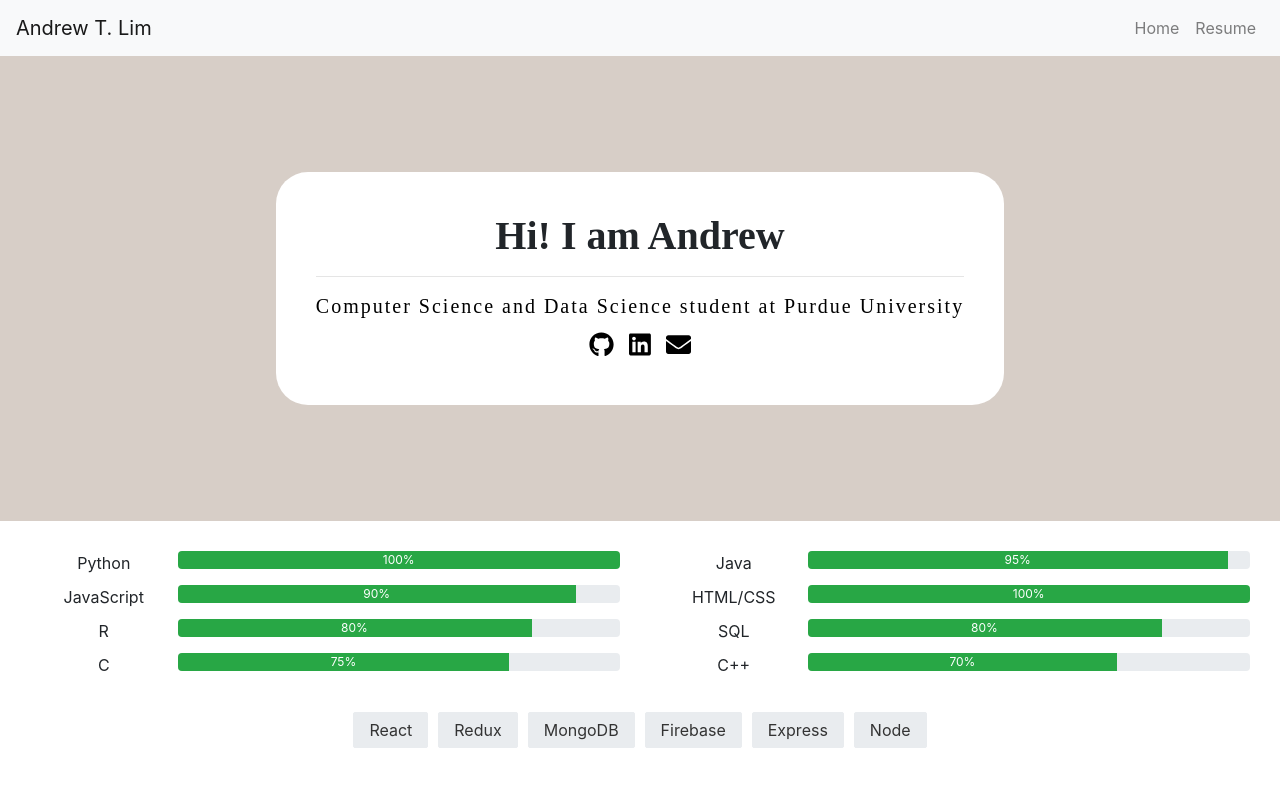
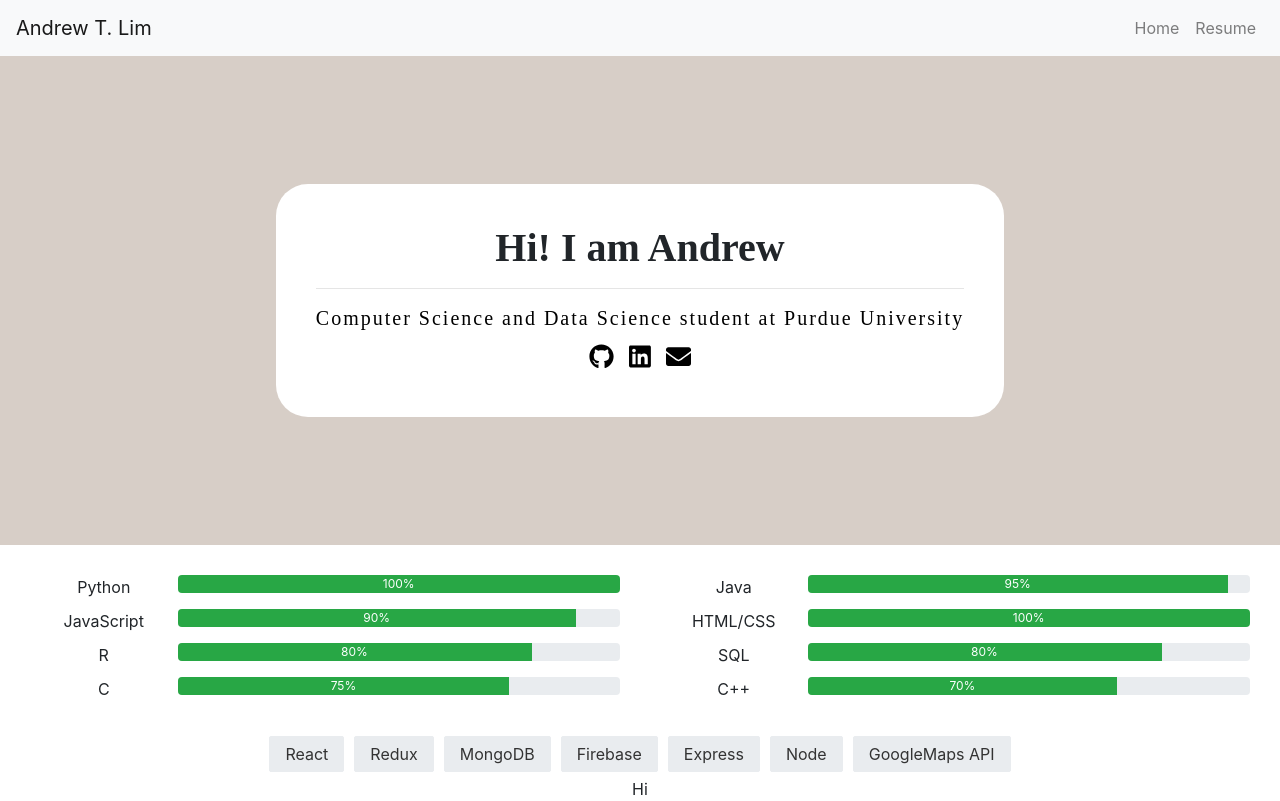
Before and after one commit to lim243/website, a React (Create React App) app: page / in a window 1280 px wide. Built offline with nearby package versions, Linux system fonts and the light colour scheme.

Commit message:
Checkpoint on projects

```diff
--- a/src/Expertise.js
+++ b/src/Expertise.js
@@ -1,8 +1,15 @@
 import React, { Component } from "react";
-import { Card, Col, Row } from "react-bootstrap";
 import styled from "styled-components";
 
-const frameworks = ["React", "Redux", "MongoDB", "Firebase", "Express", "Node"];
+const frameworks = [
+  "React",
+  "Redux",
+  "MongoDB",
+  "Firebase",
+  "Express",
+  "Node",
+  "GoogleMaps API",
+];
 
 const renderFrameworks = frameworks.map((frame) => <p className='frameworks'>{frame}</p>);
 
--- a/src/Main.js
+++ b/src/Main.js
@@ -4,6 +4,7 @@ import styled from "styled-components";
 import MainHeader from "./MainHeader";
 import Skills from "./Skills";
 import Expertise from "./Expertise";
+import Projects from "./Projects";
 
 class Main extends Component {
   render() {
@@ -12,6 +13,7 @@ class Main extends Component {
         <MainHeader />
         <Skills />
         <Expertise />
+        <Projects />
       </Styled>
     );
   }
--- /dev/null
+++ b/src/Projects.js
@@ -0,0 +1,12 @@
+import React, { Component } from "react";
+import { Card, Col, Row } from "react-bootstrap";
+import styled from "styled-components";
+
+class Projects extends Component {
+  render() {
+    return <Styled>Hi</Styled>;
+  }
+}
+
+const Styled = styled.div``;
+export default Projects;
```
